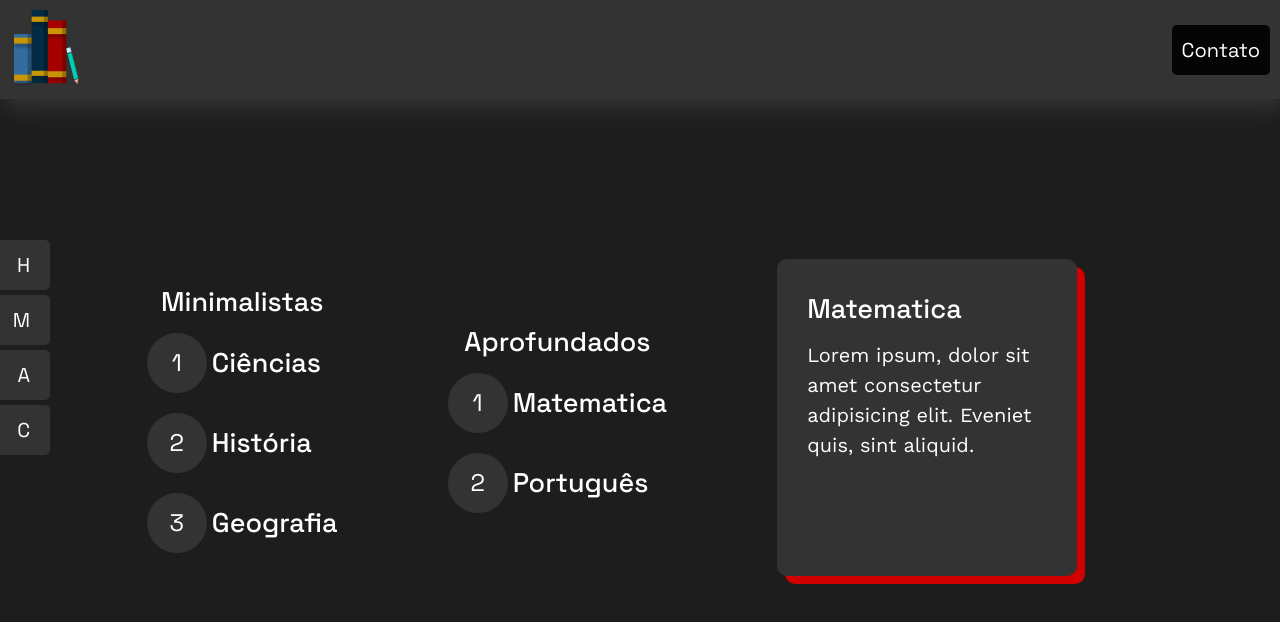
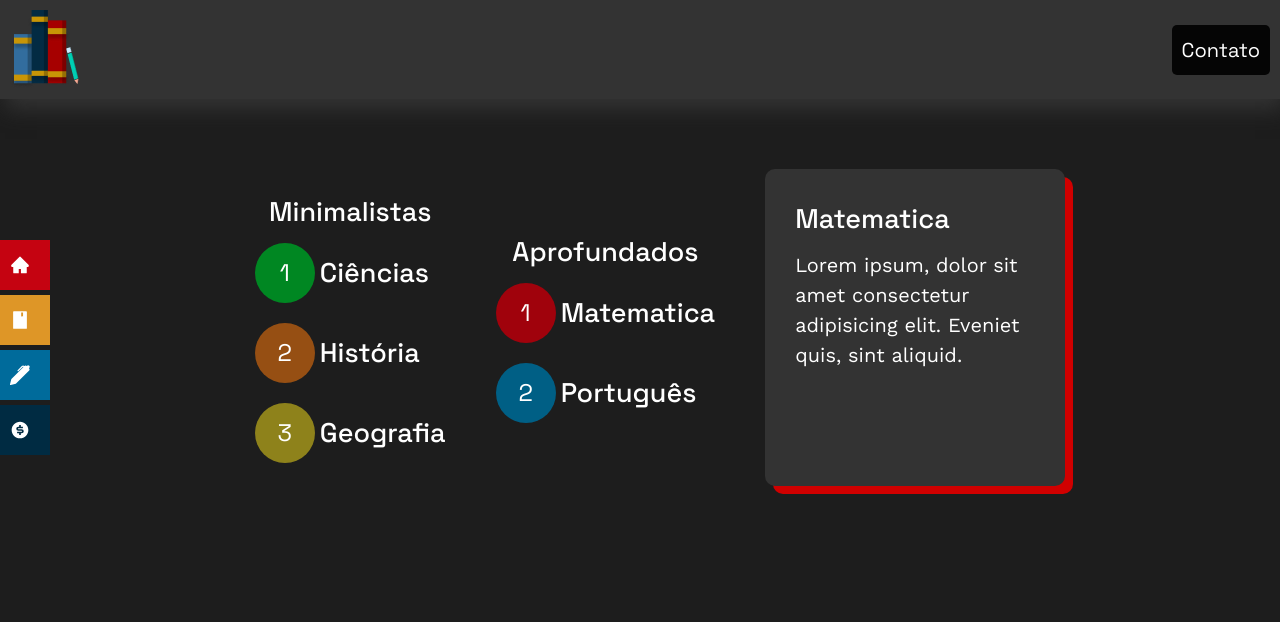
Before and after one commit to Ocamilinho/edu, a Next.js app: page /subjects in a window 1280 px wide. Shown: the top 622 px of the page. Built offline with nearby package versions, Linux system fonts and the light colour scheme.

Commit message:
colors-edu

```diff
--- a/package.json
+++ b/package.json
@@ -9,6 +9,7 @@
     "next": "latest",
     "react": "^18.2.0",
     "react-dom": "^18.2.0",
+    "react-icons": "^4.7.1",
     "styled-components": "^5.3.5",
     "tailwind-styled-components": "^2.2.0"
   },
--- a/src/components/atoms/CircleSubject/index.tsx
+++ b/src/components/atoms/CircleSubject/index.tsx
@@ -1,14 +1,15 @@
+import Link from 'next/link'
 import React from 'react'
 import { TitleTemplate } from '../../templates/stylesTemplates'
 import { Circleedusub, Flex } from './style'
 
 function CircleSubject(props) {
   return (
-    <Flex>
-        <Circleedusub>{props.number}</Circleedusub>
-        <TitleTemplate>{props.title}</TitleTemplate>
-    </Flex>
-  )
+      <Flex>
+          <Circleedusub color={props.color}>{props.number}</Circleedusub>
+          <TitleTemplate>{props.title}</TitleTemplate>
+      </Flex>
+  );
 }
 
 export default CircleSubject
--- a/src/components/atoms/CircleSubject/style.tsx
+++ b/src/components/atoms/CircleSubject/style.tsx
@@ -8,7 +8,7 @@ export const Circleedusub = styled.span`
    justify-content: center;
    font-size: 1.5rem;
    border-radius: 100px;
-   background-color: var(--fundocard);
+   background-color: ${(props) => `${props.color}`};
 `
 
 export const Flex = styled.div`
--- a/src/components/atoms/minipostit/index.tsx
+++ b/src/components/atoms/minipostit/index.tsx
@@ -5,7 +5,7 @@ import { FontTitleSpan, FundoPostIt } from "./style";
 const MiniPostIt = (props) => {
   return (
     <Link href={props.link}>
-  <FundoPostIt>
+  <FundoPostIt color={props.color}>
     <FontTitleSpan>{props.name}</FontTitleSpan>
     <FontTitleSpan>{props.abrevi}</FontTitleSpan>
   </FundoPostIt>
--- a/src/components/atoms/minipostit/style.tsx
+++ b/src/components/atoms/minipostit/style.tsx
@@ -8,9 +8,8 @@ export const FundoPostIt = styled.div`
     height: 50px;
     padding: 20px;
     font-family: 'Space Grotesk';
-    border-radius: 5px;
     transition: .6s;
-    background-color: var(--fundocard);
+    background-color: ${(props) => `${props.color}`};
     &:hover,
   &:focus{
     translate: +150px;
--- a/src/components/molecules/Card/index.tsx
+++ b/src/components/molecules/Card/index.tsx
@@ -4,7 +4,7 @@ import { Divcard } from './style'
 
 function Card(props) {
   return (
-    <Divcard>
+    <Divcard color={props.color}>
             <TitleTemplate>{props.title}</TitleTemplate>
             <TextTemplate>
               {props.children}
--- a/src/components/molecules/Card/style.tsx
+++ b/src/components/molecules/Card/style.tsx
@@ -7,7 +7,7 @@ export const Divcard = styled.div`
     gap:10px;
     padding: 30px;
     background-color: var(--fundocard);
-    box-shadow: 8px 8px 0px var(--vermelho);
+    box-shadow: 8px 8px 0px ${(props) => `${props.color}`};
     width: 300px;
     height: 317px;
     border-radius: 10px;
--- a/src/components/templates/NavBar/index.tsx
+++ b/src/components/templates/NavBar/index.tsx
@@ -1,15 +1,18 @@
 import React from 'react'
 import MiniPostIt from '../../atoms/minipostit'
 import { NavBarHover, OptsNav } from './style'
-
+import {AiFillBook, AiFillHome} from 'react-icons/ai'
+import {BsFillPenFill} from 'react-icons/bs'
+import {RiMoneyDollarCircleFill} from 'react-icons/ri'
 function NavBar() {
   return (
     <NavBarHover>
         <OptsNav>
-            <MiniPostIt name="Home" abrevi="H" link="/" color="green" time="6"/>
-            <MiniPostIt name="Matérias" abrevi="M" link="/subjects" Color="var(--preto)"/>
-            <MiniPostIt name="Atividades" abrevi="A" link="/atividades"/>
-            <MiniPostIt name="Contribua" abrevi="C" link="/FAQ"/>
+            <MiniPostIt name="Home" link="/" color="var(--vermelhonav)" abrevi={<AiFillHome/>}/>
+            <MiniPostIt name="Matérias" link="/subjects" color="var(--amarelonav)" abrevi={<AiFillBook/>}/>
+            <MiniPostIt name="Atividades" link="/atividades" color="var(--azulnav)" abrevi={<BsFillPenFill/>}/>
+            <MiniPostIt name="Contribua" link="/FAQ" color="var(--azulnav2)" abrevi={<RiMoneyDollarCircleFill/>}/>
+
         </OptsNav>
     </NavBarHover>
   )
--- a/src/components/templates/stylesTemplates.tsx
+++ b/src/components/templates/stylesTemplates.tsx
@@ -14,17 +14,28 @@ export const ContainerTemplate = styled.div`
     align-items: center ;
     justify-content:center;
     flex-direction:column;
-    padding:60px 40px 60px 40px;
+    margin-left: 40px;
+    padding: 30px;
+    gap:10px;
+`
+
+export const ContainerTemplateNoMargin = styled.div`
+    display:flex;
+    align-items: center ;
+    justify-content:center;
+    flex-direction:column;
+    padding: 10px;
     gap:10px;
 `
 
 export const ContainerTemplateContent = styled.div`
     display:flex;
-    align-items: flex-start;
+    align-items: center;
     justify-content:center;
     flex-direction:column;
-    padding:70px 100px;
     gap:20px;
+    margin-left: 40px;
+    padding: 30px;
 `
 
 export const TitleTemplate = styled.h1`
@@ -46,4 +57,8 @@ export const ContainerSideTemplate = styled.div`
     padding: 0px;
     gap: 30px;
 
+    @media (max-width:600px){
+        flex-wrap: wrap;
+    }
+
 `
--- a/src/pages/homepage/index.tsx
+++ b/src/pages/homepage/index.tsx
@@ -30,15 +30,15 @@ export default function Home() {
       </ContainerTemplate>
       <ContainerTemplate>
         <ContainerSideTemplate>
-          <Card title="1- Exemplo">
+          <Card title="1- Exemplo" color="var(--vermelho)">
             Lorem, ipsum dolor sit amet consectetur adipisicing elit. Aliquam
             tempora unde.
           </Card>
-          <Card title="2-Exemplo">
+          <Card title="2-Exemplo" color="var(--vermelho)">
             Lorem, ipsum dolor sit amet consectetur adipisicing elit. Aliquam
             tempora unde.
           </Card>
-          <Card title="3- Exemplo">
+          <Card title="3- Exemplo" color="var(--vermelho)">
             Lorem, ipsum dolor sit amet consectetur adipisicing elit. Aliquam
             tempora unde.
           </Card>
--- a/src/pages/subjectsPage/index.tsx
+++ b/src/pages/subjectsPage/index.tsx
@@ -1,7 +1,7 @@
 import React from 'react'
 import CircleSubject from '../../components/atoms/CircleSubject'
 import Card from '../../components/molecules/Card'
-import { ContainerSideTemplate, ContainerTemplate, ContainerTemplateContent, TitleTemplate } from '../../components/templates/stylesTemplates'
+import { ContainerSideTemplate, ContainerTemplate, ContainerTemplateContent, ContainerTemplateNoMargin, TitleTemplate } from '../../components/templates/stylesTemplates'
 import { ListCircle } from './styles'
 
 function SubjectPage() {
@@ -9,24 +9,24 @@ function SubjectPage() {
     <div>
       <ContainerTemplateContent>
         <ContainerSideTemplate>
-          <ContainerTemplate>
+          <ContainerTemplateNoMargin>
             <TitleTemplate>Minimalistas</TitleTemplate>
             <ListCircle>
-              <CircleSubject title="Ciências" number="1" color="red"/>
-              <CircleSubject title="História" number="2"/>
-              <CircleSubject title="Geografia" number="3"/>
+              <CircleSubject title="Ciências" number="1" color="var(--verdesub)"/>
+              <CircleSubject title="História" number="2" color="var(--marromsub)"/>
+              <CircleSubject title="Geografia" number="3" color="var(--amarelosub)"/>
             </ListCircle>
-          </ContainerTemplate>
-          <ContainerTemplate>
+          </ContainerTemplateNoMargin>
+          <ContainerTemplateNoMargin>
             <TitleTemplate>Aprofundados</TitleTemplate>
             <ListCircle>
-              <CircleSubject title="Matematica" number="1"/>
-              <CircleSubject title="Português" number="2"/>
+              <CircleSubject title="Matematica" number="1" color="var(--vermelhosub)"/>
+              <CircleSubject title="Português" number="2" color="var(--azulsub)"/>
             </ListCircle>
-          </ContainerTemplate>
-          <ContainerTemplate>
-            <Card title="Matematica">Lorem ipsum, dolor sit amet consectetur adipisicing elit. Eveniet quis, sint aliquid.</Card>
-          </ContainerTemplate>
+          </ContainerTemplateNoMargin>
+          <ContainerTemplateNoMargin>
+            <Card title="Matematica" color="var(--vermelho)">Lorem ipsum, dolor sit amet consectetur adipisicing elit. Eveniet quis, sint aliquid.</Card>
+          </ContainerTemplateNoMargin>
 
         </ContainerSideTemplate>
       </ContainerTemplateContent>
--- a/styles/globalstyles.tsx
+++ b/styles/globalstyles.tsx
@@ -10,6 +10,18 @@ export const GlobalStyle = createGlobalStyle`
     --azul: #3F88C5;
     --bgcfundo: #1d1d1d;
     --fundocard: #333333;
+
+    --vermelhonav: #C50311;
+    --amarelonav: #DE9627;
+    --azulnav:#006B9B;
+    --azulnav2: #002B42;
+
+    --verdesub: #008722;
+    --marromsub: #964F13;
+    --amarelosub: #8E821B;
+    --vermelhosub: #A0020C;
+    --azulsub: #005F85;
+
   }
     body::-webkit-scrollbar {
     width: 5px;               /* width of the entire scrollbar */
```
Also changed, not shown: 1 other file (tests, documents, lock files or other folders).
